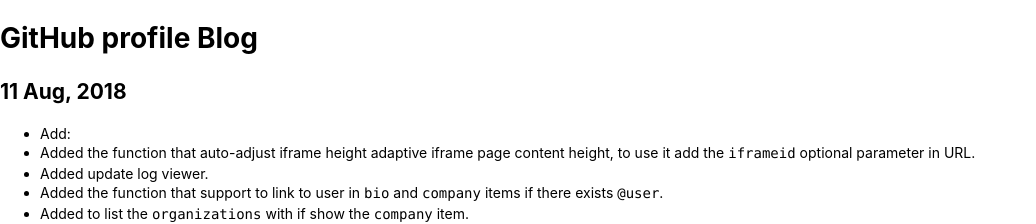
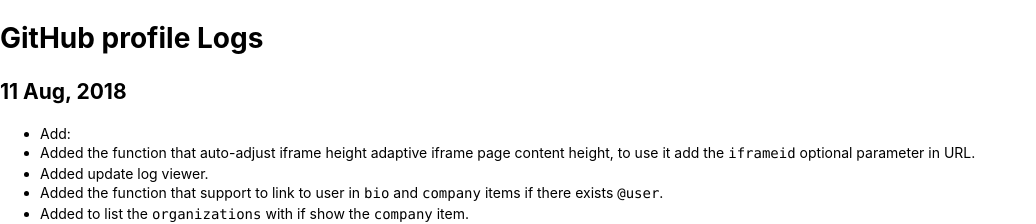
Before and after one commit to joytou/github-profile, a Jekyll site: the page built from blog.md, in a window 1280 px wide. Shown: the top 224 px of the page, without its empty margins (0-1036 px from the left). Built offline with Jekyll 4.4.1, drawn with Linux system fonts in a browser that asks for light colours; our own code applies the rules of GitHub Pages for plain Markdown files.

Commit message:
Update website.

```diff
--- a/_layouts/default.html
+++ b/_layouts/default.html
@@ -4,7 +4,7 @@
   <meta charset="utf-8">
 <meta name="viewport" content="width=device-width, initial-scale=1">
 <link href="/style.css" rel="stylesheet">
-<title>GitHub-profile</title>
+<title>{% if page.title%}{{ page.title }} - {% endif %}GitHub-profile</title>
   </head>
   <body>
   {{ content }}
--- a/blog.md
+++ b/blog.md
@@ -1,7 +1,8 @@
 ---
 layout: default
+title: "Logs"
 ---
-# GitHub profile Blog
+# GitHub profile Logs
 
 
 ## 11 Aug, 2018
```
Also changed, not shown: index.md (+1 -0 lines).
